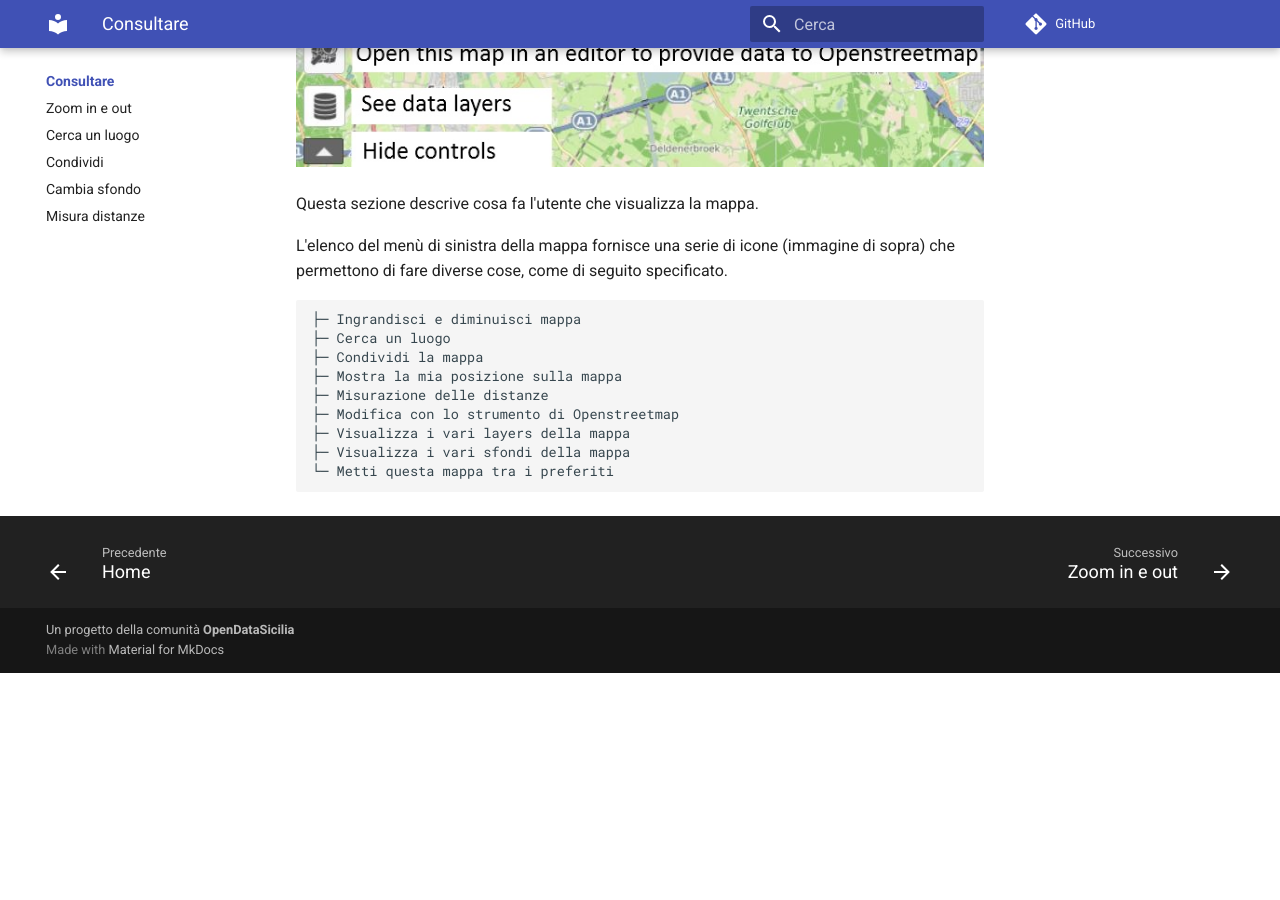
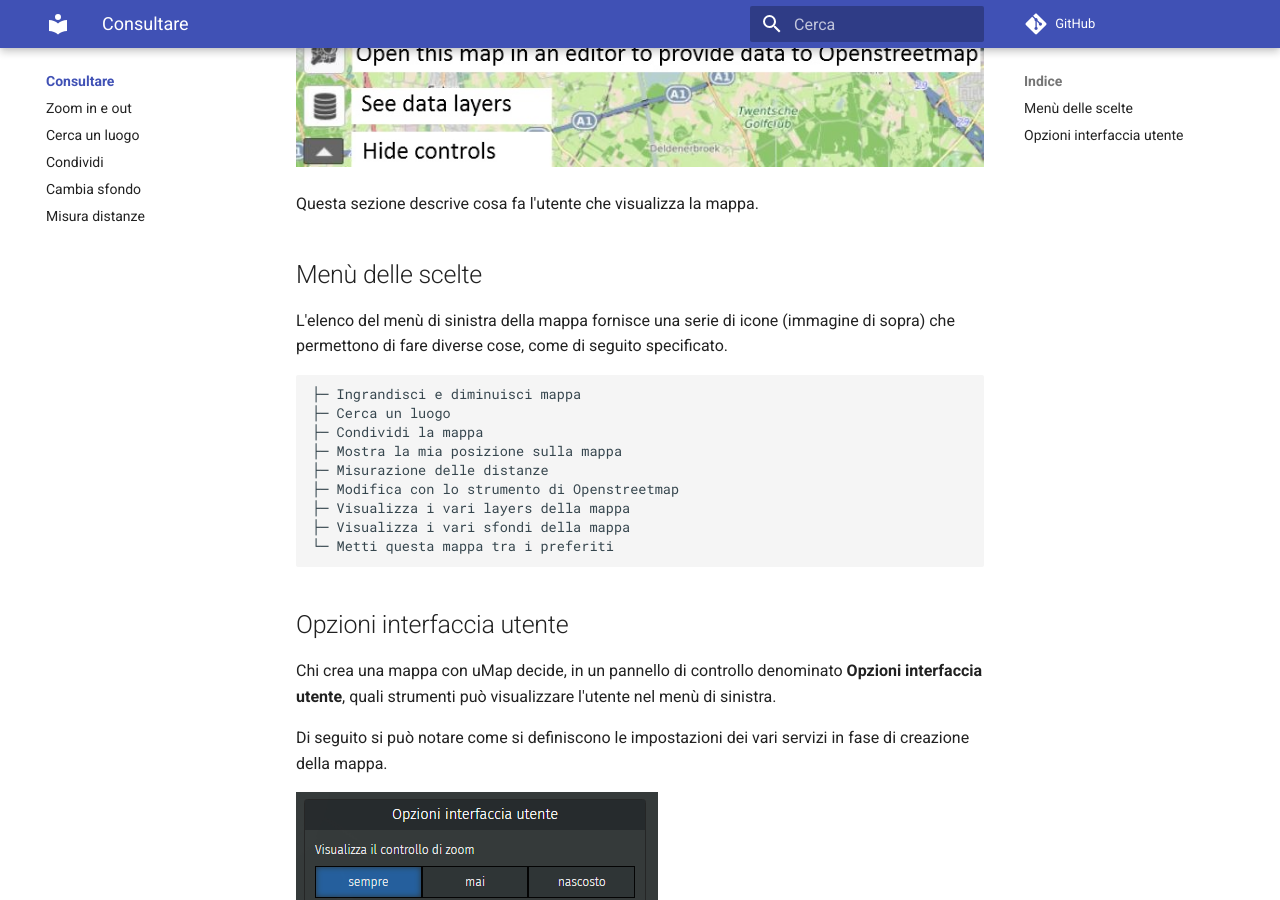
Before and after one commit to opendatasicilia/guida-umap, an MkDocs documentation site: the page built from docs/consultare/index.md, in a window 1280 px wide and 900 px high, scrolled down 617 px. Built offline with MkDocs 1.6.1 and Material for MkDocs 9.7.7, drawn with Linux system fonts in a browser that asks for light colours; comment, search, counter and statistics services are not loaded; before the commit the page ends 1290 px from its top, so only the background shows below that.

Commit message:
Update index.md

````diff
--- a/docs/consultare/index.md
+++ b/docs/consultare/index.md
@@ -3,6 +3,8 @@
 ![docs/img/umap-consultazione.jpg](https://raw.githubusercontent.com/opendatasicilia/guida-umap/main/docs/img/umap-consultazione.jpg)
 
 Questa sezione descrive cosa fa l'utente che visualizza la mappa.
+
+## Menù delle scelte
 
 L'elenco del menù di sinistra della mappa fornisce una serie di icone (immagine di sopra) che permettono di fare diverse cose, come di seguito specificato.
 
@@ -17,3 +19,12 @@ L'elenco del menù di sinistra della mappa fornisce una serie di icone (immagine
 ├─ Visualizza i vari sfondi della mappa
 └─ Metti questa mappa tra i preferiti
 ```
+
+
+## Opzioni interfaccia utente
+
+Chi crea una mappa con uMap decide, in un pannello di controllo denominato **Opzioni interfaccia utente**, quali strumenti può visualizzare l'utente nel menù di sinistra.
+
+Di seguito si può notare come si definiscono le impostazioni dei vari servizi in fase di creazione della mappa.
+
+![](https://raw.githubusercontent.com/opendatasicilia/guida-umap/main/docs/img/opzioni-interfaccia-utente.PNG)
````
